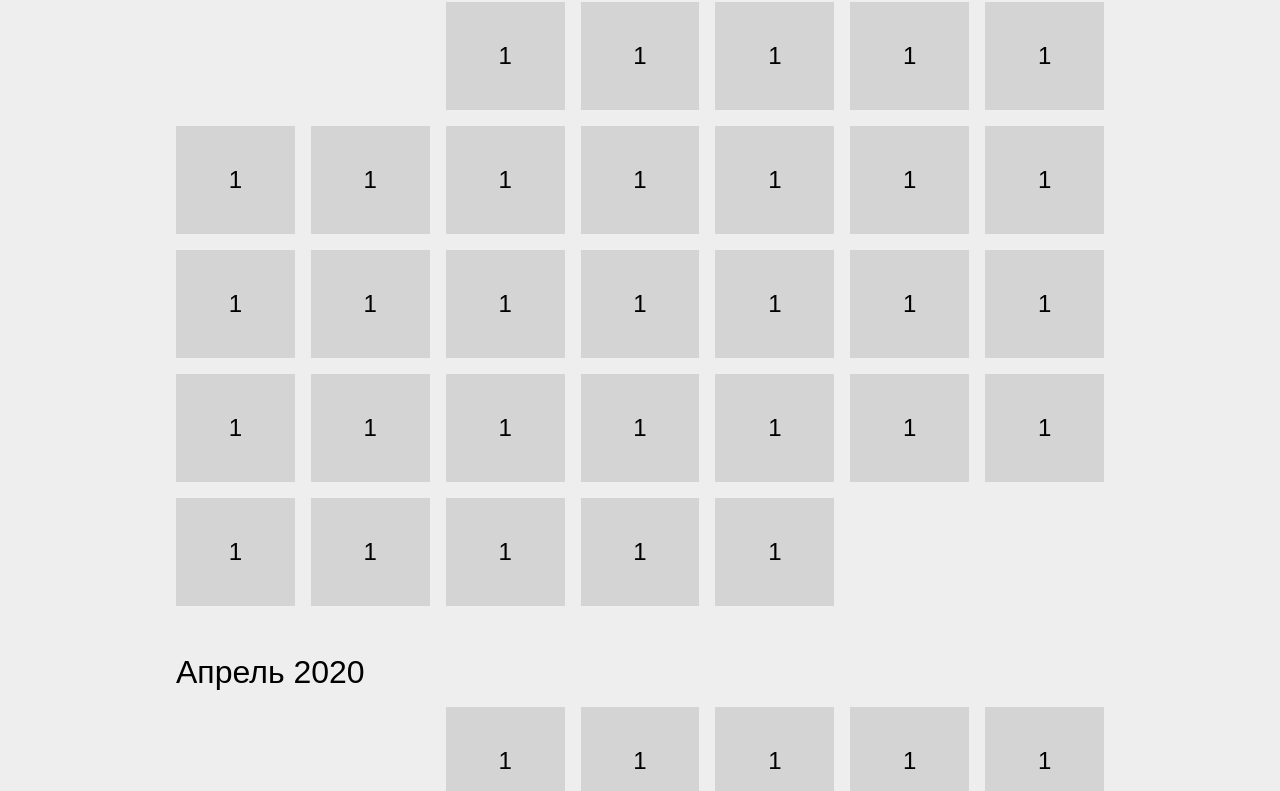
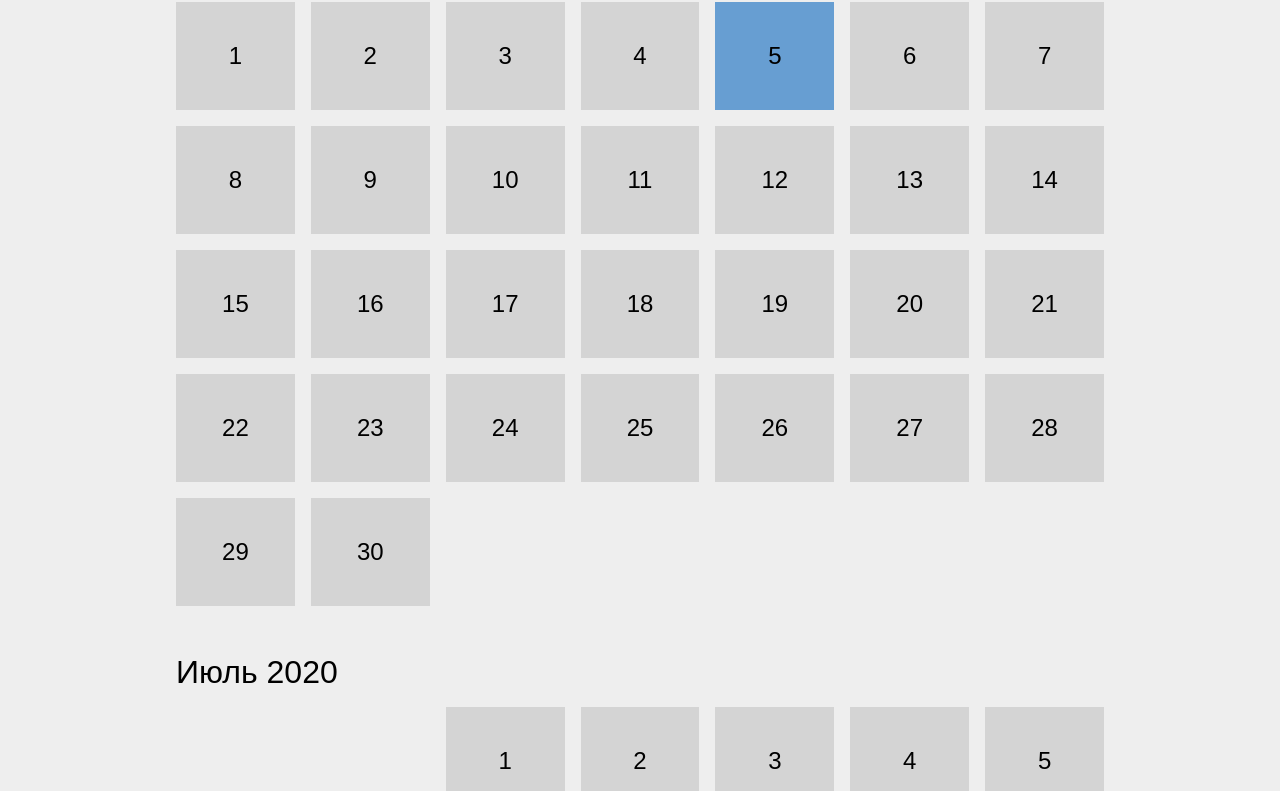
Before and after one commit to nchikovani/taskManager, a React app: page / in a window 1280 px wide. Shown: the part 167-958 px from the top of the page. Built offline with nearby package versions, Linux system fonts and the light colour scheme.

Commit message:
calendar functionality added

```diff
--- a/src/components/Calendar/Day/index.js
+++ b/src/components/Calendar/Day/index.js
@@ -1,15 +1,33 @@
 import React from 'react';
 import {Link} from 'react-router-dom';
+import classNames from 'classnames';
+import PropTypes from 'prop-types';
 import './style.scss';
 
-function Day() {
+function Day({day, date, thisDay}) {
+  let dayOfWeek;
+  if (day === 1) {
+	dayOfWeek = new Date(date).getDay();
+	dayOfWeek = dayOfWeek === 0 ? 7 : dayOfWeek;
+  }
   return (
-    <Link
-      to="/day/01.04.2020"
-      className="calendar__day"
+  <li
+  style={dayOfWeek === undefined ? {} : {gridColumnStart: dayOfWeek}}
+  >
+  	<Link
+      to={`/day/${date}`}
+      className={classNames("calendar__day", thisDay && "calendar__day__this-day")}
     >
-      1
+      {day}
     </Link>
+  </li>
+
   );
 }
+
+Day.propTypes = {
+	day: PropTypes.number,
+	date: PropTypes.string,
+	thisDay: PropTypes.bool,
+}
 export default Day;
--- a/src/components/Calendar/Day/style.scss
+++ b/src/components/Calendar/Day/style.scss
@@ -7,8 +7,11 @@
   line-height: 4.5em;
   cursor: pointer;
   font-size: 1.5em;
+  background: $grey-color;
 }
-
+.calendar__day__this-day {
+  background: $this-day-color;
+}
 @media screen and (max-width: $max-width-xs) {
   .calendar__day {
     height: 3em;
--- a/src/components/Calendar/Month/index.js
+++ b/src/components/Calendar/Month/index.js
@@ -1,108 +1,43 @@
 import React from 'react';
 import './style.scss';
 import Day from '../Day';
+import PropTypes from 'prop-types'
 
-function Month() {
+function Month({month, today}) {
+  const monthNames = ['Январь', 'Февраль', 'Март', 'Апрель', 'Май', 'Июнь', 'Июль', 'Август', 'Сентябрь', 'Октябрь', 'Ноябрь', 'Декабрь'],
+    daysCount = 32 - new Date(month.getFullYear(), month.getMonth(), 32).getDate(),
+    arrayOfDays = [];
+  for (let i =1; i <= daysCount; i++) {
+    let thisDay = false;
+    const date = `${month.getFullYear()}-${month.getMonth()+1}-${i}`;
+    if (month.getFullYear() === today.getFullYear() &&
+        month.getMonth() === today.getMonth() &&
+        i === today.getMonth()) {
+      thisDay = true;
+    }
+    arrayOfDays.push(
+        <Day
+          day = {i}
+          key = {date}
+          date = {date}
+          thisDay = {thisDay}
+        />
+    );
+  }
   return (
     <div className="calendar__month">
-      <h2 className="calendar__month-name">Апрель 2020</h2>
+      <h2 className="calendar__month-name">{`${monthNames[month.getMonth()]} ${month.getFullYear()}`}</h2>
       <ul className="calendar__list-days">
-        <li>
-          <Day></Day>
-        </li>
-        <li>
-          <Day></Day>
-        </li>
-        <li>
-          <Day></Day>
-        </li>
-        <li>
-          <Day></Day>
-        </li>
-        <li>
-          <Day></Day>
-        </li>
-        <li>
-          <Day></Day>
-        </li>
-        <li>
-          <Day></Day>
-        </li>
-        <li>
-          <Day></Day>
-        </li>
-        <li>
-          <Day></Day>
-        </li>
-        <li>
-          <Day></Day>
-        </li>
-        <li>
-          <Day></Day>
-        </li>
-        <li>
-          <Day></Day>
-        </li>
-        <li>
-          <Day></Day>
-        </li>
-        <li>
-          <Day></Day>
-        </li>
-        <li>
-          <Day></Day>
-        </li>
-        <li>
-          <Day></Day>
-        </li>
-        <li>
-          <Day></Day>
-        </li>
-        <li>
-          <Day></Day>
-        </li>
-        <li>
-          <Day></Day>
-        </li>
-        <li>
-          <Day></Day>
-        </li>
-        <li>
-          <Day></Day>
-        </li>
-        <li>
-          <Day></Day>
-        </li>
-        <li>
-          <Day></Day>
-        </li>
-        <li>
-          <Day></Day>
-        </li>
-        <li>
-          <Day></Day>
-        </li>
-        <li>
-          <Day></Day>
-        </li>
-        <li>
-          <Day></Day>
-        </li>
-        <li>
-          <Day></Day>
-        </li>
-        <li>
-          <Day></Day>
-        </li>
-        <li>
-          <Day></Day>
-        </li>
-        <li>
-          <Day></Day>
-        </li>
+        {
+          arrayOfDays
+        }
       </ul>
     </div>
   );
 }
 
+Month.propTypes = {
+  month: PropTypes.instanceOf(Date),
+  today: PropTypes.instanceOf(Date),
+}
 export default Month;
--- a/src/components/Calendar/Month/style.scss
+++ b/src/components/Calendar/Month/style.scss
@@ -11,10 +11,4 @@
   grid-template-columns: repeat(7, 1fr);
 
   grid-gap: 1em;
-  li {
-  	background: $grey-color;
-  	&:first-child {
-  	  grid-column-start: 3;
-  	}
-  }
 }
--- a/src/components/Calendar/index.js
+++ b/src/components/Calendar/index.js
@@ -1,28 +1,132 @@
 import React from 'react';
 import './style.scss';
 import Month from './Month';
-import Button from '../generic/Button'
+import Button from '../generic/Button';
 
 class Calendar extends React.Component {
-  constructor(props) {
-    super(props);
-    console.log(this);
+  constructor() {
+    super();
+    const firstMonth = new Date(),
+    secondMonth = new Date(firstMonth.getFullYear(), firstMonth.getMonth()+1, 1);
+    this.state = {
+      firstMonth: firstMonth,
+      secondMonth: secondMonth,
+      animated: false,
+    }
+    this.today = new Date();
+    this.monthUp = this.monthUp.bind(this);
+    this.monthDown = this.monthDown.bind(this);
+  }
+  monthUp() {
+    const containerHeight = document.querySelector('.calendar__animated-container').clientHeight;
+    this.setState(function(state) {
+      return {
+        animatedMonth: new Date(state.firstMonth.getFullYear(), state.firstMonth.getMonth()-1, 1),
+        animated: true,
+      }
+    }, () => {
+      const listElement = document.querySelector('.list-months'),
+        containerElement = document.querySelector('.calendar__animated-container'),
+        transfer = document.querySelector('.list-months__first-month').offsetTop - document.querySelector('.list-months__animated-month').offsetTop,
+        start = Date.now(),
+        animationTime = 300;
+
+      containerElement.style.height = containerHeight+'px';
+      listElement.style.position = 'absolute';
+      listElement.style.top = - transfer+'px';
+      const timer = setInterval(()=> {
+        const timePassed =  Date.now() - start;
+        listElement.style.top = transfer*(timePassed/animationTime - 1) +'px';
+        if (timePassed >= animationTime) {
+          clearInterval(timer);
+          listElement.style.position="static";
+          listElement.style.top = 0;
+          containerElement.style.height = 'auto';
+          this.setState(function(state) {
+            return {
+              animated: false,
+              firstMonth: new Date(state.firstMonth.getFullYear(), state.firstMonth.getMonth()-1, 1),
+              secondMonth: state.firstMonth,
+            }
+          });
+          return;
+        }
+      }, 20);
+    });
+  }
+
+  monthDown() {
+    const containerHeight = document.querySelector('.calendar__animated-container').clientHeight;
+    this.setState(function(state) {
+      return {
+        firstMonth: state.secondMonth,
+        secondMonth: new Date(state.secondMonth.getFullYear(), state.secondMonth.getMonth()+1, 1),
+        animatedMonth: state.firstMonth,
+        animated: true,
+      }
+    }, () => {
+      const listElement = document.querySelector('.list-months'),
+        containerElement = document.querySelector('.calendar__animated-container'),
+        transfer = document.querySelector('.list-months__first-month').offsetTop - document.querySelector('.list-months__animated-month').offsetTop,
+        start = Date.now(),
+        animationTime = 300;
+
+      containerElement.style.height = containerHeight+'px';
+      listElement.style.position = 'absolute';
+      const timer = setInterval(()=> {
+        const timePassed =  Date.now() - start;
+        listElement.style.top = - timePassed/animationTime * transfer+'px';
+        if (timePassed >= animationTime) {
+          clearInterval(timer);
+          listElement.style.position="static";
+          listElement.style.top = 0;
+          containerElement.style.height = 'auto';
+          this.setState({
+            animated: false,
+          });
+          return;
+        }
+      }, 20);
+    });
   }
   render() {
-    return(
+
+    return (
       <div className="calendar">
-      	<div className="calendar__change-month-buttons">
-          <Button className="calendar__change-month-button"><i className="fas fa-chevron-up"></i></Button>
-          <Button className="calendar__change-month-button"><i className="fas fa-chevron-down"></i></Button>
+        <div className="calendar__change-month-buttons">
+          <Button
+            className="calendar__change-month-button"
+            onClick={this.monthUp}
+          ><i className="fas fa-chevron-up"></i></Button>
+          <Button
+            className="calendar__change-month-button"
+            onClick={this.monthDown}
+          ><i className="fas fa-chevron-down"></i></Button>
         </div>
-        <ul className="list-months">
-          <li>
-            <Month/>
-          </li>
-          <li>
-            <Month/>
-          </li>
-        </ul>
+        <div className="calendar__animated-container">
+          <ul className="list-months">
+            { this.state.animated &&
+              <li className="list-months__animated-month">
+                <Month
+                  month = {this.state.animatedMonth}
+                  today = {this.today}
+                />
+              </li>
+            }
+            <li className="list-months__first-month">
+              <Month
+                month = {this.state.firstMonth}
+                today = {this.today}
+              />
+            </li>
+            <li className="list-months__second-month">
+              <Month
+                month = {this.state.secondMonth}
+                today = {this.today}
+              />
+            </li>
+          </ul>
+        </div>
       </div>
     );
   }
--- a/src/components/Calendar/style.scss
+++ b/src/components/Calendar/style.scss
@@ -2,8 +2,20 @@
 .calendar {
   position: relative;
 }
+.calendar__animated-container {
+	overflow: hidden;
+	// height: auto;
+	position: relative;
+}
+.list-months {
+	// position: absolute;
+	width: 100%;
+	// top: 0;
+	// left: 0;
+}
 .calendar__change-month-buttons {
   position: absolute;
+  z-index: 2;
   right: 0;
   top: 0;
 }
--- a/src/components/Day/index.js
+++ b/src/components/Day/index.js
@@ -5,12 +5,16 @@ import Button from '../generic/Button'
 import './style.scss';
 
 function Day() {
-  const {id} = useParams();
+  const {id} = useParams(),
+    date = new Date(id),
+    month = date.getMonth(),
+    day = date.getDate(),
+    monthNames = ['Января', 'Февраля', 'Мара', 'Апреля', 'Мая', 'Июня', 'Июля', 'Авгуса', 'Сентября', 'Октября', 'Ноября', 'Декабрья'];
   return (
     <div className="day">
       <div className="day__header">
-        <h2>{"Дела на "+id}</h2>
-        <Button><i class="fas fa-plus"></i></Button>
+        <h2>{"Дела на "+ day + " " + monthNames[month]}</h2>
+        <Button><i className="fas fa-plus"></i></Button>
       </div>
       <div className="day__container">
         <ul className="day__list-time">
--- a/src/components/Thing/style.scss
+++ b/src/components/Thing/style.scss
@@ -3,7 +3,6 @@
 	background: $grey-color;
 	border-radius: 14px;
 	padding: 1em;
-
 	h3 {
 		margin-bottom: 0.5em;
 	}
@@ -15,7 +14,6 @@
 	.point {
 		font-size: 1.1em;
 		margin-bottom: 0.4em;
-
 		&:last-child {
 			margin-bottom: 0;
 		}
--- a/src/styles/_vars.scss
+++ b/src/styles/_vars.scss
@@ -7,3 +7,4 @@ $main-font: sans-serif;
 $accent-color: #BF4630;
 $grey-color: rgba(0, 0, 0, 0.11);
 $link-color: rgb(0, 121, 190);
+$this-day-color: #679ED2;
```
